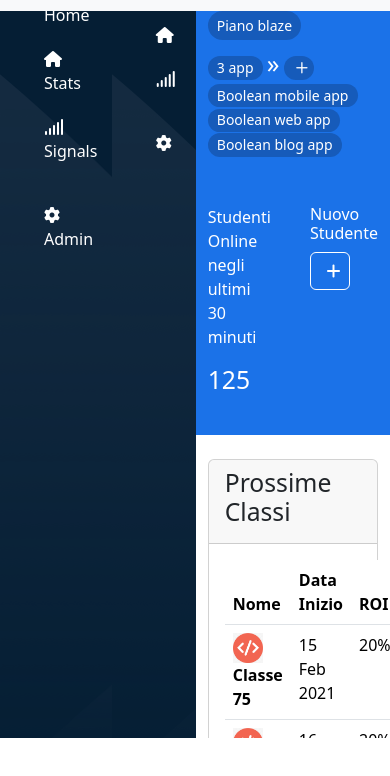
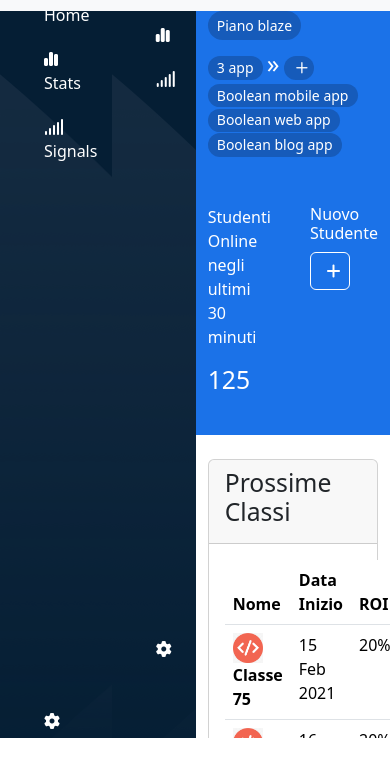
Before and after one commit to antoniogisondi/html-css-bootstrap-dashboard, a plain HTML site: page index.html in a window 390 px wide. Shown: the part 106-882 px from the top of the page. Before the commit the page ends 844 px from the top, so only its background shows below. Drawn offline with nearby package versions, Linux system fonts and the light colour scheme.

Commit message:
Fine esercizio

```diff
--- a/css/style.css
+++ b/css/style.css
@@ -20,6 +20,10 @@ header{
     background-image:url(../img/sidebar-bg.png);
     width: 100px;
     margin-top: 65px
+}
+
+.margin-top{
+    margin-top: 60vh;
 }
 
 .main-content{
--- a/index.html
+++ b/index.html
@@ -18,10 +18,10 @@
                     <div class="col col-sm-2 col-md-3 col-lg-2 gx-0">
                         <nav class="navbar bg-body-tertiary">
                             <div class="container-fluid">
-                                <a class="navbar-brand d-sm-block d-md-none d-lg-none" href="#">
+                                <a class="navbar-brand d-sm-block d-md-block d-lg-none" href="#">
                                     <img src="./img/mobile-logo.png" alt="Bootstrap" width="50" height="50">
                                 </a>
-                                <a class="navbar-brand d-sm-none d-md-block d-lg-block" href="#">
+                                <a class="navbar-brand d-sm-none d-md-none d-lg-block" href="#">
                                     <img src="./img/logo.svg" alt="Bootstrap">
                                 </a>
                             </div>
@@ -83,7 +83,7 @@
                                     </li>
                                     <li class="list">
                                         <a href="#">
-                                            <span class="sidebar-icon me-2"><i class="fa-solid fa-house"></i></span>
+                                            <span class="sidebar-icon me-2"><i class="fa-solid fa-chart-simple"></i></span>
                                             <span>Stats</span>
                                         </a>
                                     </li>
@@ -97,7 +97,7 @@
                             </div>
                         </div>
 
-                        <div class="col">
+                        <div class="col margin-top">
                             <div class="content-sidebar">
                                 <ul>
                                     <li>
@@ -127,7 +127,7 @@
                                     </li>
                                     <li class="list">
                                         <a href="#">
-                                            <span class="sidebar-icon me-2"><i class="fa-solid fa-house"></i></span>
+                                            <span class="sidebar-icon me-2"><i class="fa-solid fa-chart-simple"></i></span>
                                         </a>
 
                                     </li>
@@ -141,7 +141,7 @@
                             </div>
                         </div>
 
-                        <div class="col">
+                        <div class="col margin-top">
                             <div class="content-sidebar">
                                 <ul>
                                     <li>
```
